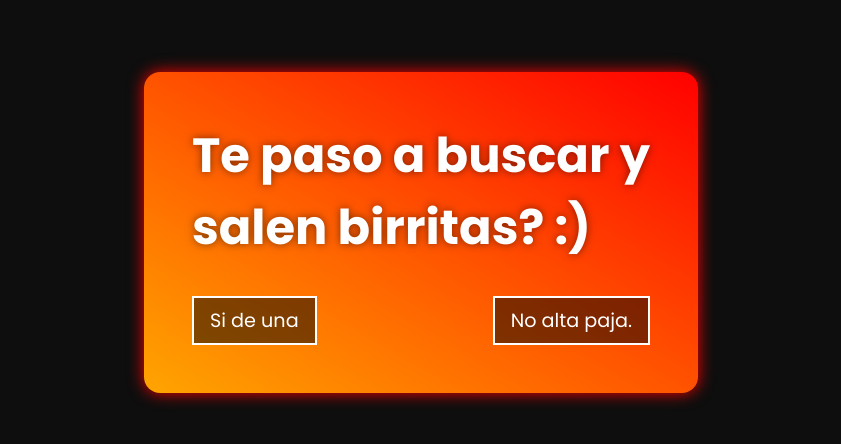
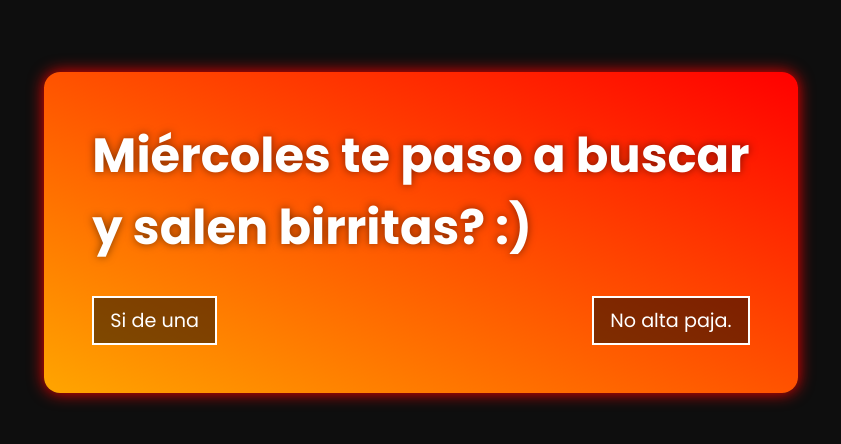
Before and after one commit to thiagomolina15/App, a plain HTML site: page index.html in a window 1280 px wide. Shown: the part 168-612 px from the top of the page, without its empty margins (219-1060 px from the left). Drawn offline with Linux system fonts and the light colour scheme.

Commit message:
Update index.html

```diff
--- a/index.html
+++ b/index.html
@@ -11,7 +11,7 @@
 </head>
 <body>
     <div class="container">
-        <h2>Te paso a buscar y <br> salen birritas? :)</h2>
+        <h2>Miércoles te paso a buscar<br>y salen birritas? :)</h2>
         <div class="btns">
             <button class="yes_btn">Si de una</button>
             <button class="no_btn">No alta paja.</button>
```
